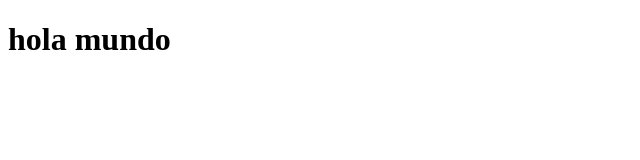
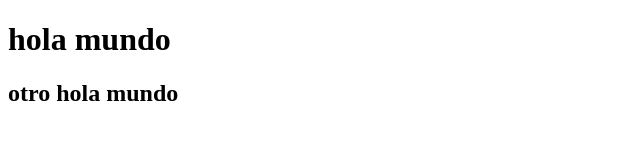
Before and after one commit to cristianadoryan/proyectofinal, a plain HTML site: page index.html in a window 1280 px wide. Shown: the whole page, without its empty margins (0-640 px from the left). Drawn offline with Linux system fonts and the light colour scheme; files that its build step writes are made by us from their sources.

Commit message:
otro hola mundo

```diff
--- a/index.html
+++ b/index.html
@@ -8,5 +8,6 @@
 </head>
 <body>
     <h1>hola mundo</h1>
+    <h2>otro hola mundo</h2>
 </body>
 </html>
```
